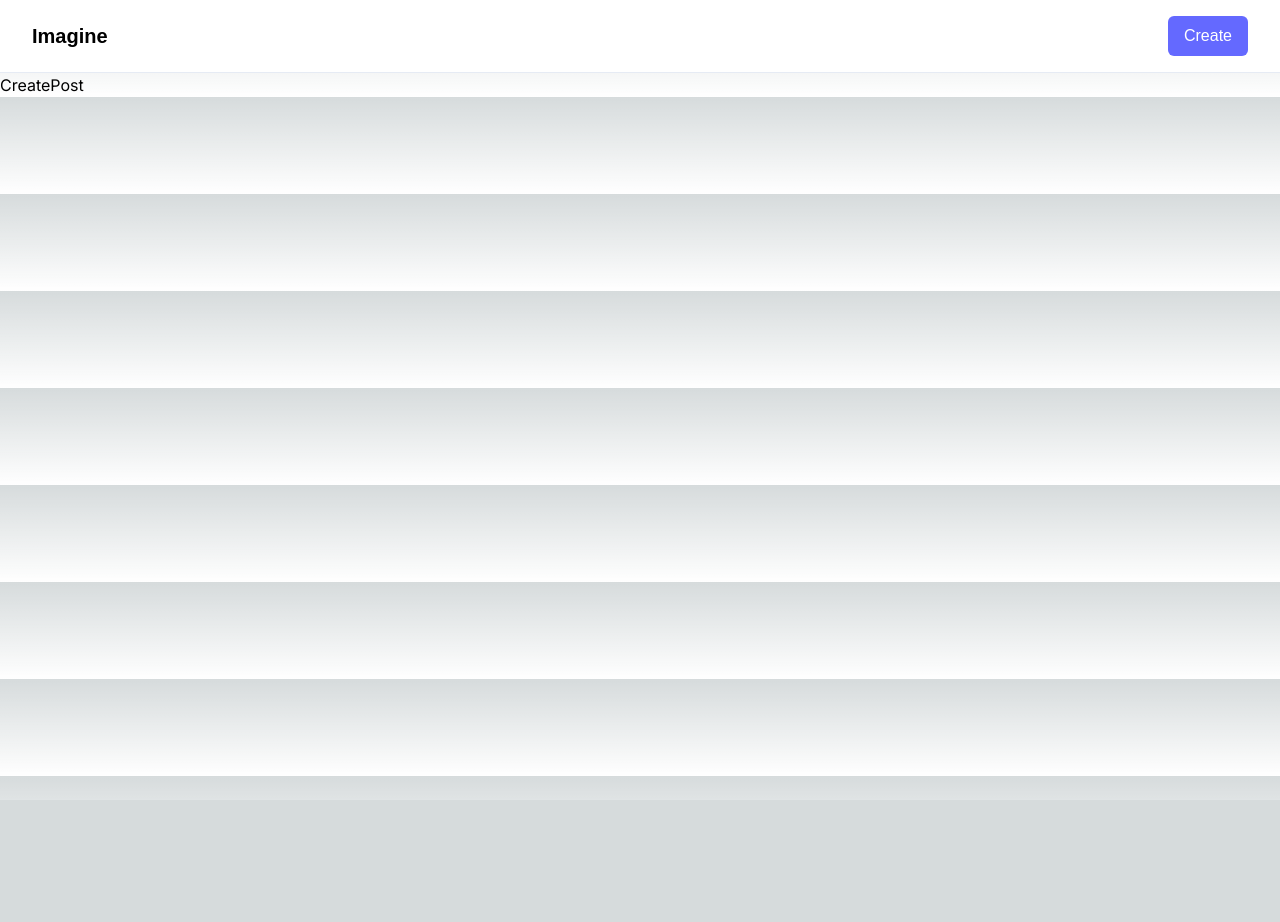
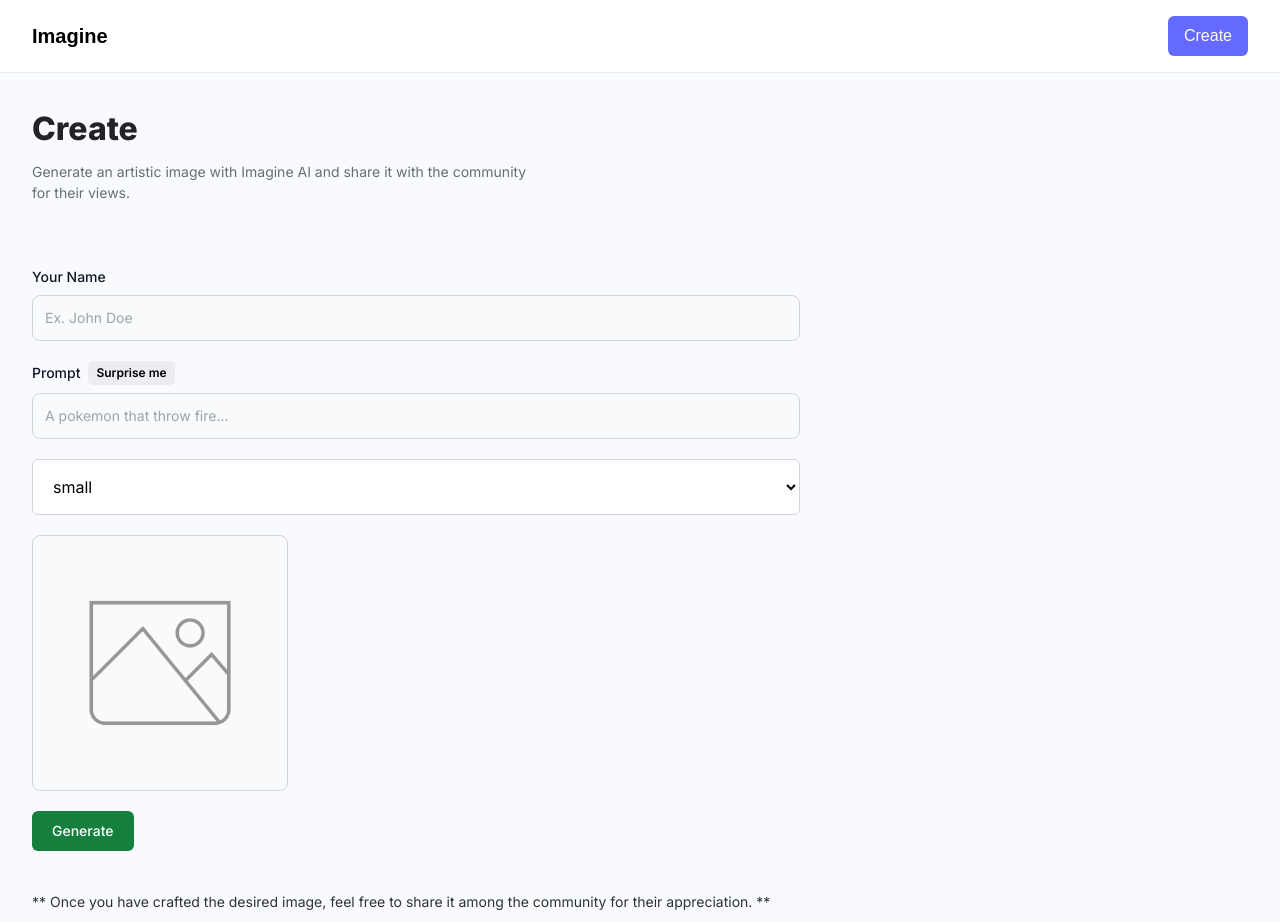
Before and after one commit to Shanky1001/Imagine, a Next.js app: page /createpost in a window 1280 px wide. Shown: the top 922 px of the page. Before the commit the page ends 800 px from the top, so only its background shows below. Built offline with nearby package versions, Linux system fonts and the light colour scheme.

Commit message:
added dalle apis for generating images

```diff
--- a/src/app/createpost/page.tsx
+++ b/src/app/createpost/page.tsx
@@ -1,9 +1,192 @@
-import React from 'react'
+"use client";
+
+import FormField from "@/components/FormField/FormField";
+import { getRandomPrompt } from "@/utils";
+import React, { useState } from "react";
+import Image from "next/image";
+import { preview } from "@/assets/images";
+import Loader from "@/components/Loader/Loader";
+import { useRouter } from "next/navigation";
+import { imageSizes } from "@/constants";
+import DropDown from "@/components/DropDown/DropDown";
 
 const CreatePost = () => {
-  return (
-    <div>CreatePost</div>
-  )
-}
+	const router = useRouter();
 
-export default CreatePost
+	const [form, setForm] = useState({
+		name: "",
+		prompt: "",
+		photo: "",
+		size: "",
+	});
+
+	const [generatingImg, setGeneratingImg] = useState(false);
+	const [loading, setLoading] = useState(false);
+
+	const handleChange = (e: any) =>
+		setForm({ ...form, [e.target.name]: e.target.value });
+
+	const handleSurpriseMe = () => {
+		const randomPrompt = getRandomPrompt(form.prompt);
+		setForm({ ...form, prompt: randomPrompt });
+	};
+
+	const generateImage = async () => {
+		if (form.prompt) {
+			try {
+				setGeneratingImg(true);
+				const response = await fetch("api/dalle", {
+					method: "POST",
+					headers: {
+						"Content-Type": "application/json",
+					},
+					body: JSON.stringify({
+						prompt: form.prompt,
+						size: form.size,
+					}),
+				});
+
+				const data = await response.json();
+				if (data.success) {
+					setForm({
+						...form,
+						photo: data.photo,
+					});
+				} else {
+					alert(data.error);
+				}
+			} catch (err) {
+				alert(err);
+			} finally {
+				setGeneratingImg(false);
+			}
+		} else {
+			alert("Please provide proper prompt");
+		}
+	};
+
+	const handleSubmit = async (e: any) => {
+		e.preventDefault();
+
+		if (form.prompt && form.photo) {
+			setLoading(true);
+			try {
+				const response = await fetch("api/post", {
+					method: "POST",
+					headers: {
+						"Content-Type": "application/json",
+					},
+					body: JSON.stringify({ ...form }),
+				});
+				await response.json();
+				alert("Success");
+				router.push("/");
+			} catch (err) {
+				console.log(err);
+			} finally {
+				setLoading(false);
+			}
+		} else {
+			alert("Please generate an image with proper details");
+		}
+	};
+
+	const handleSelect = (e: React.ChangeEvent<HTMLSelectElement>) => {
+		setForm({ ...form, size: e.target.value });
+	};
+
+	return (
+		<section className="max-w-7xl mx-auto bg-[#f9fafe]">
+			<div>
+				<h1 className="font-extrabold text-[#222328] text-[32px]">
+					Create
+				</h1>
+				<p className="mt-2 text-[#666e75] text-[14px] max-w-[500px]">
+					Generate an artistic image with Imagine AI and share it with
+					the community for their views.
+				</p>
+			</div>
+
+			<form className="mt-16 max-w-3xl" onSubmit={handleSubmit}>
+				<div className="flex flex-col gap-5">
+					<FormField
+						labelName="Your Name"
+						type="text"
+						name="name"
+						placeholder="Ex. John Doe"
+						value={form.name}
+						handleChange={handleChange}
+					/>
+
+					<FormField
+						labelName="Prompt"
+						type="text"
+						name="prompt"
+						placeholder="A pokemon that throw fire..."
+						value={form.prompt}
+						handleChange={handleChange}
+						isSurpriseMe
+						handleSurpriseMe={handleSurpriseMe}
+					/>
+
+					<DropDown
+						data={imageSizes}
+						value={form.size}
+						handleSelect={handleSelect}
+					/>
+
+					<div className="relative bg-gray-50 border border-gray-300 text-gray-900 text-sm rounded-lg focus:ring-blue-500 focus:border-blue-500 w-64 p-3 h-64 flex justify-center items-center">
+						{form.photo ? (
+							<>
+								<Image
+									src={form.photo}
+									alt={form.prompt}
+									className="w-full h-full object-contain"
+								/>
+							</>
+						) : (
+							<>
+								<Image
+									src={preview}
+									alt="preview"
+									className="w-9/12 h-9/12 object-contain opacity-40"
+								/>
+							</>
+						)}
+
+						{generatingImg && (
+							<div className="absolute inset-0 z-0 flex justify-center items-center bg-[rgba(0,0,0,0.5)] rounded-lg">
+								<Loader />
+							</div>
+						)}
+					</div>
+				</div>
+
+				<div className="mt-5 flex gap-5">
+					<button
+						type="button"
+						onClick={generateImage}
+						className=" text-white bg-green-700 font-medium rounded-md text-sm w-full sm:w-auto px-5 py-2.5 text-center"
+					>
+						{generatingImg ? "Generating..." : "Generate"}
+					</button>
+				</div>
+
+				<div className="mt-10">
+					<p className="mt-2 text-[#2f3235] text-[14px]">
+						** Once you have crafted the desired image, feel free to
+						share it among the community for their appreciation. **
+					</p>
+					<button
+						type="submit"
+						className="mt-3 text-white bg-[#6469ff] font-medium rounded-md text-sm w-full sm:w-auto px-5 py-2.5 text-center"
+					>
+						{loading ? "Sharing..." : "Share with the Community"}
+					</button>
+				</div>
+			</form>
+		</section>
+	);
+};
+
+export default CreatePost;
--- a/src/app/globals.css
+++ b/src/app/globals.css
@@ -17,6 +17,7 @@
 }
 
 body {
+  scroll-behavior: smooth;
 	color: rgb(var(--foreground-rgb));
 	background: linear-gradient(
 			to bottom,
--- a/src/app/layout.tsx
+++ b/src/app/layout.tsx
@@ -19,7 +19,9 @@ export default function RootLayout({
 		<html lang="en">
 			<body className={inter.className}>
 				<NavBar />
+				<main className="sm:p-8 px-4 py-8 w-full bg-[#f9fafe] min-h-[calc(100vh-73px)]">
 				{children}
+				</main>
 			</body>
 		</html>
 	);
--- /dev/null
+++ b/src/components/DropDown/DropDown.tsx
@@ -0,0 +1,23 @@
+
+const DropDown = ({ data, handleSelect, value }:any) => {
+	return (
+		<select
+			value={value}
+			onChange={handleSelect}
+			placeholder={"select image size"}
+			className="border placeholder-gray-400 focus:outline-none focus:border-black w-full pt-4 pr-4 pb-4 pl-4 mr-0 mt-0 ml-0 text-black block bg-white border-gray-300 rounded-md"
+		>
+			{data.map((optionItem: any) => (
+				<option
+					id={optionItem.id}
+					value={optionItem.label}
+					key={optionItem.id}
+				>
+					{optionItem.label}
+				</option>
+			))}
+		</select>
+	);
+};
+
+export default DropDown;
--- a/src/components/NavBar/NavBar.tsx
+++ b/src/components/NavBar/NavBar.tsx
@@ -5,7 +5,9 @@ const NavBar = () => {
 	return (
 		<header className="w-full flex justify-between items-center bg-white sm:px-8 px-4 py-4 border-b border-b-[#e6ebf4]">
 			<Link href="/">
-				<h3 className="text-black text-xl font-bold font-inter">Imagine</h3>
+				<h3 className="text-black text-xl font-bold font-inter">
+					Imagine
+				</h3>
 			</Link>
 			<Link
 				href="/createpost"
--- a/src/constants/index.tsx
+++ b/src/constants/index.tsx
@@ -1,48 +1,54 @@
 export const surpriseMePrompts = [
-    'an armchair in the shape of an avocado',
-    'a surrealist dream-like oil painting by Salvador Dalí of a cat playing checkers',
-    'teddy bears shopping for groceries in Japan, ukiyo-e',
-    'an oil painting by Matisse of a humanoid robot playing chess',
-    'panda mad scientist mixing sparkling chemicals, digital art',
-    "a macro 35mm photograph of two mice in Hawaii, they're each wearing tiny swimsuits and are carrying tiny surf boards, digital art",
-    '3D render of a cute tropical fish in an aquarium on a dark blue background, digital art',
-    'an astronaut lounging in a tropical resort in space, vaporwave',
-    'an oil painting portrait of a capybara wearing medieval royal robes and an ornate crown on a dark background',
-    'a stained glass window depicting a hamburger and french fries',
-    'a pencil and watercolor drawing of a bright city in the future with flying cars',
-    'a sunlit indoor lounge area with a pool with clear water and another pool with translucent pastel pink water, next to a big window, digital art',
-    'a fortune-telling shiba inu reading your fate in a giant hamburger, digital art',
-    '"a sea otter with a pearl earring" by Johannes Vermeer',
-    'an oil pastel drawing of an annoyed cat in a spaceship',
-    'a painting of a fox in the style of Starry Night',
-    'a bowl of soup that looks like a monster, knitted out of wool',
-    'A plush toy robot sitting against a yellow wall',
-    'A synthwave style sunset above the reflecting water of the sea, digital art',
-    'Two futuristic towers with a skybridge covered in lush foliage, digital art',
-    'A 3D render of a rainbow colored hot air balloon flying above a reflective lake',
-    'A comic book cover of a superhero wearing headphones',
-    'A centered explosion of colorful powder on a black background',
-    'A photo of a Samoyed dog with its tongue out hugging a white Siamese cat',
-    'A photo of a white fur monster standing in a purple room',
-    "A photo of Michelangelo's sculpture of David wearing headphones djing",
-    'A Samurai riding a Horse on Mars, lomography.',
-    'A modern, sleek Cadillac drives along the Gardiner expressway with downtown Toronto in the background, with a lens flare, 50mm photography',
-    'A realistic photograph of a young woman with blue eyes and blonde hair',
-    'A man standing in front of a stargate to another dimension',
-    'Spongebob Squarepants in the Blair Witch Project',
-    'A velociraptor working at a hotdog stand, lomography',
-    'A man walking through the bustling streets of Kowloon at night, lit by many bright neon shop signs, 50mm lens',
-    'A BBQ that is alive, in the style of a Pixar animated movie',
-    'A futuristic cyborg dance club, neon lights',
-    'The long-lost Star Wars 1990 Japanese Anime',
-    'A hamburger in the shape of a Rubik’s cube, professional food photography',
-    'A Synthwave Hedgehog, Blade Runner Cyberpunk',
-    'An astronaut encountering an alien life form on a distant planet, photography',
-    'A Dinosaur exploring Cape Town, photography',
-    'A Man falling in Love with his Computer, digital art',
-    'A photograph of a cyborg exploring Tokyo at night, lomography',
-    'Dracula walking down the street of New York City in the 1920s, black and white photography',
-    'Synthwave aeroplane',
-    'A man wanders through the rainy streets of Tokyo, with bright neon signs, 50mm',
-    'A Space Shuttle flying above Cape Town, digital art',
-  ];
+	"an armchair in the shape of an avocado",
+	"a surrealist dream-like oil painting by Salvador Dalí of a cat playing checkers",
+	"teddy bears shopping for groceries in Japan, ukiyo-e",
+	"an oil painting by Matisse of a humanoid robot playing chess",
+	"panda mad scientist mixing sparkling chemicals, digital art",
+	"a macro 35mm photograph of two mice in Hawaii, they're each wearing tiny swimsuits and are carrying tiny surf boards, digital art",
+	"3D render of a cute tropical fish in an aquarium on a dark blue background, digital art",
+	"an astronaut lounging in a tropical resort in space, vaporwave",
+	"an oil painting portrait of a capybara wearing medieval royal robes and an ornate crown on a dark background",
+	"a stained glass window depicting a hamburger and french fries",
+	"a pencil and watercolor drawing of a bright city in the future with flying cars",
+	"a sunlit indoor lounge area with a pool with clear water and another pool with translucent pastel pink water, next to a big window, digital art",
+	"a fortune-telling shiba inu reading your fate in a giant hamburger, digital art",
+	'"a sea otter with a pearl earring" by Johannes Vermeer',
+	"an oil pastel drawing of an annoyed cat in a spaceship",
+	"a painting of a fox in the style of Starry Night",
+	"a bowl of soup that looks like a monster, knitted out of wool",
+	"A plush toy robot sitting against a yellow wall",
+	"A synthwave style sunset above the reflecting water of the sea, digital art",
+	"Two futuristic towers with a skybridge covered in lush foliage, digital art",
+	"A 3D render of a rainbow colored hot air balloon flying above a reflective lake",
+	"A comic book cover of a superhero wearing headphones",
+	"A centered explosion of colorful powder on a black background",
+	"A photo of a Samoyed dog with its tongue out hugging a white Siamese cat",
+	"A photo of a white fur monster standing in a purple room",
+	"A photo of Michelangelo's sculpture of David wearing headphones djing",
+	"A Samurai riding a Horse on Mars, lomography.",
+	"A modern, sleek Cadillac drives along the Gardiner expressway with downtown Toronto in the background, with a lens flare, 50mm photography",
+	"A realistic photograph of a young woman with blue eyes and blonde hair",
+	"A man standing in front of a stargate to another dimension",
+	"Spongebob Squarepants in the Blair Witch Project",
+	"A velociraptor working at a hotdog stand, lomography",
+	"A man walking through the bustling streets of Kowloon at night, lit by many bright neon shop signs, 50mm lens",
+	"A BBQ that is alive, in the style of a Pixar animated movie",
+	"A futuristic cyborg dance club, neon lights",
+	"The long-lost Star Wars 1990 Japanese Anime",
+	"A hamburger in the shape of a Rubik’s cube, professional food photography",
+	"A Synthwave Hedgehog, Blade Runner Cyberpunk",
+	"An astronaut encountering an alien life form on a distant planet, photography",
+	"A Dinosaur exploring Cape Town, photography",
+	"A Man falling in Love with his Computer, digital art",
+	"A photograph of a cyborg exploring Tokyo at night, lomography",
+	"Dracula walking down the street of New York City in the 1920s, black and white photography",
+	"Synthwave aeroplane",
+	"A man wanders through the rainy streets of Tokyo, with bright neon signs, 50mm",
+	"A Space Shuttle flying above Cape Town, digital art",
+];
+
+export const imageSizes = [
+	{ id: "256x256", label: "small" },
+	{ id: "512x512", label: "medium" },
+	{ id: "1024x1024", label: "large" },
+];
--- a/src/utils/index.tsx
+++ b/src/utils/index.tsx
@@ -1,4 +1,4 @@
-import { surpriseMePrompts } from "@/constants";
+import { imageSizes, surpriseMePrompts } from "@/constants";
 import FileSaver from "file-saver";
 
 export const downloadImage = (_id: string, photo: any) => {
@@ -11,3 +11,7 @@ export const getRandomPrompt = (prompt: string): string => {
 	if (randomPrompt === prompt) return getRandomPrompt(prompt);
 	return randomPrompt;
 };
+
+export const getImageSize = (size: string): string => {
+	return imageSizes.find((val:any) => val.label.toLowerCase() === size.toLowerCase())?.id ?? "512x512"
+};
```
Also changed, not shown: src/app/api/dalle/route.ts (+41 -3 lines), src/app/page.tsx (+31 -17 lines), src/components/FormField/FormField.tsx (+8 -6 lines). Lines whose indentation alone changed are shown as unchanged.
